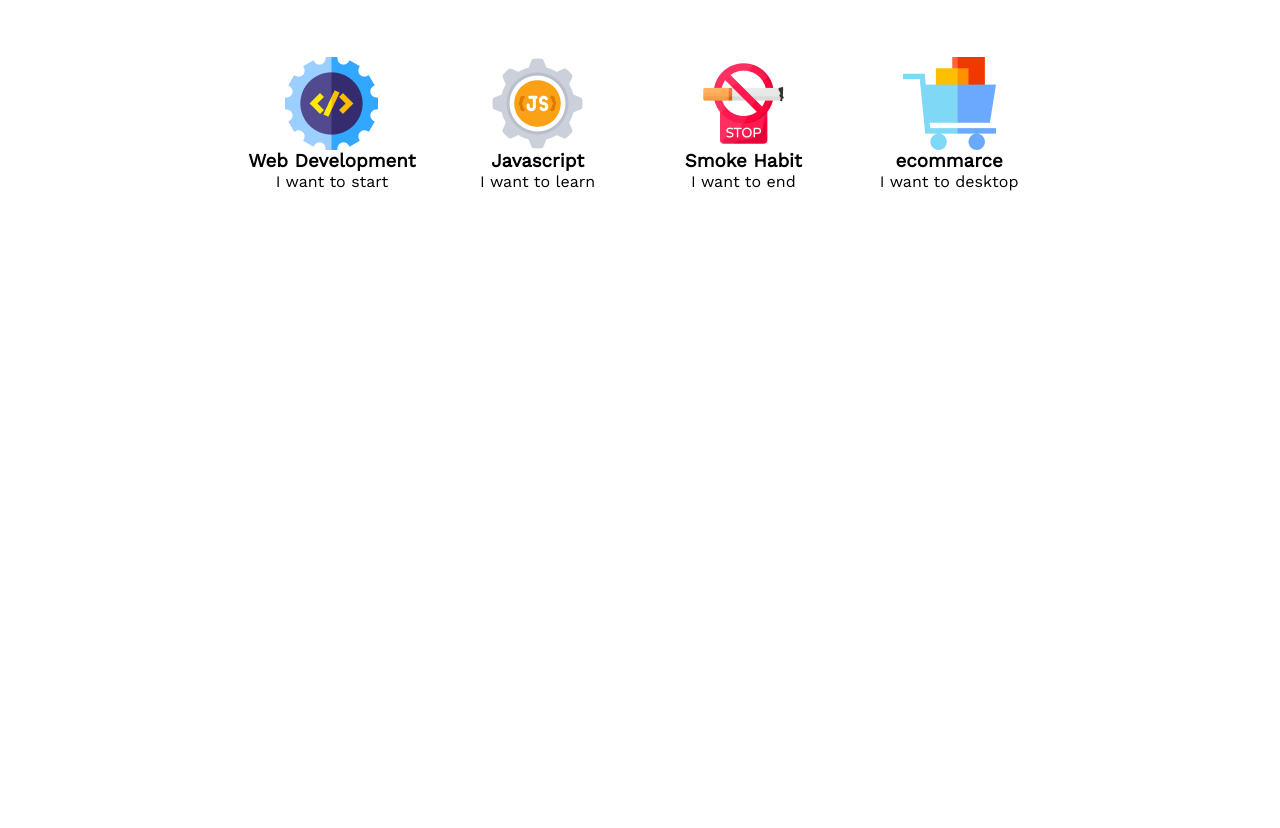
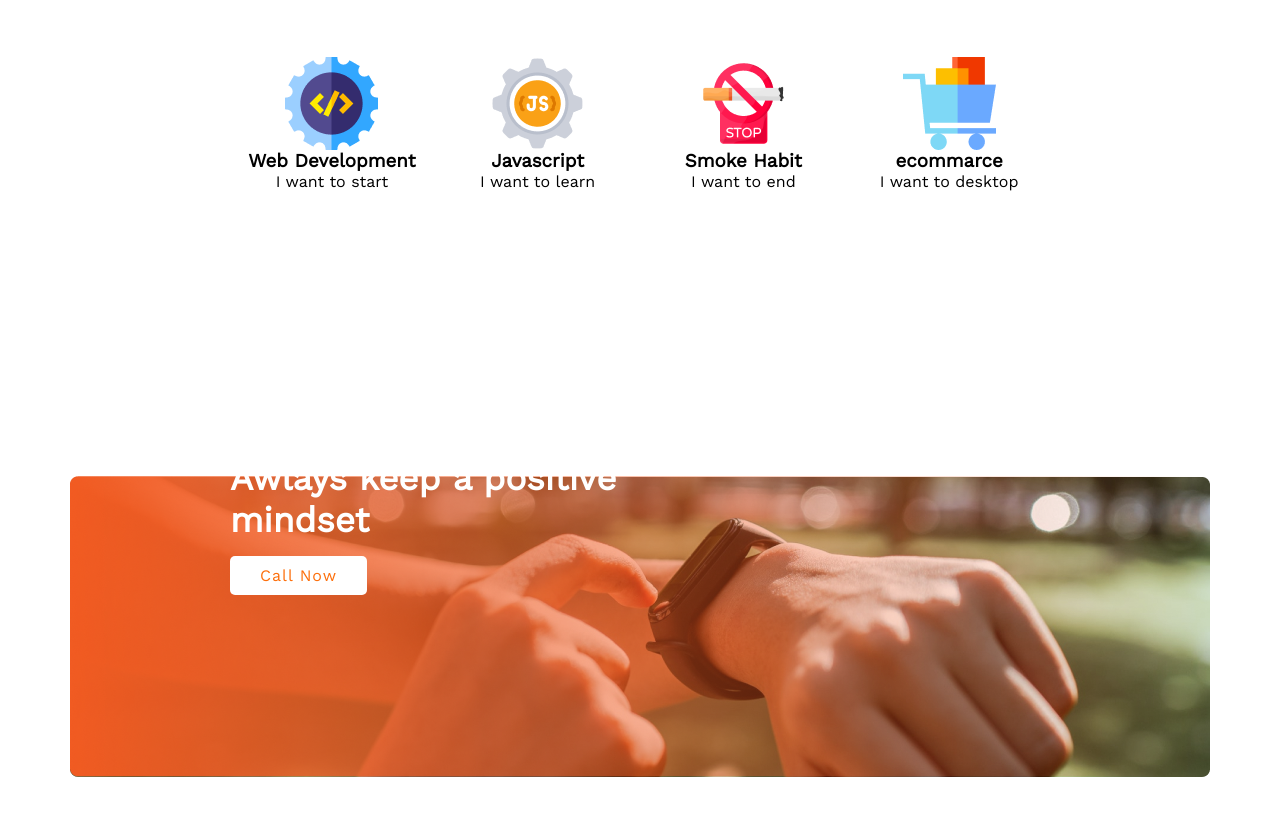
Before and after one commit to farhanshahriyar/NewYear, a plain HTML site: page index.html in a window 1280 px wide. Shown: the part 1624-2452 px from the top of the page. Before the commit the page ends 1875 px from the top, so only its background shows below. Drawn offline with nearby package versions, Linux system fonts and the light colour scheme.

Commit message:
added call action

```diff
--- a/assets/css/style.css
+++ b/assets/css/style.css
@@ -15,7 +15,6 @@
     text-decoration: none;
     border-radius: 4px;
     letter-spacing: 1px;
-    font-family: 'Poppins';
     cursor: pointer;
 }
 
@@ -162,3 +161,35 @@ i.fa-check {
 }
 
 /* call action section css */
+.call-action {
+    width: 100%;
+    height: 100vh;
+    background-image: url(../images/gradient2.png), url(../images/watch.png);
+    background-repeat: no-repeat;
+    background-position: center;
+}
+
+.call-action-text {
+    text-align: left;
+    padding: 230px;
+    color: #fff;
+ }
+
+.call-action h2 {
+    color: #fff;
+    font-size: 35px;
+    line-height: 1.2;
+}
+
+.call-action-btn {
+    background: #ffffff;
+    display: inline-block;
+    padding: 10px 30px;
+    color: #FD6E0A;
+    text-decoration: none;
+    border-radius: 5px;
+    letter-spacing: 1px;
+    cursor: pointer;
+    font-weight: 500;
+    margin-top: 15px;
+}
--- a/index.html
+++ b/index.html
@@ -98,6 +98,13 @@
         </div>
     </section>
     <!-- #call action starts -->
+    <section class="call-action">
+            <div class="call-action-text">
+                <h2>Awlays keep a positive</h2>
+                <h2>mindset</h2>
+                <a href="#" class="call-action-btn">Call Now</a>
+            </div>
+    </section>
 </body>
 
 </html>
```
